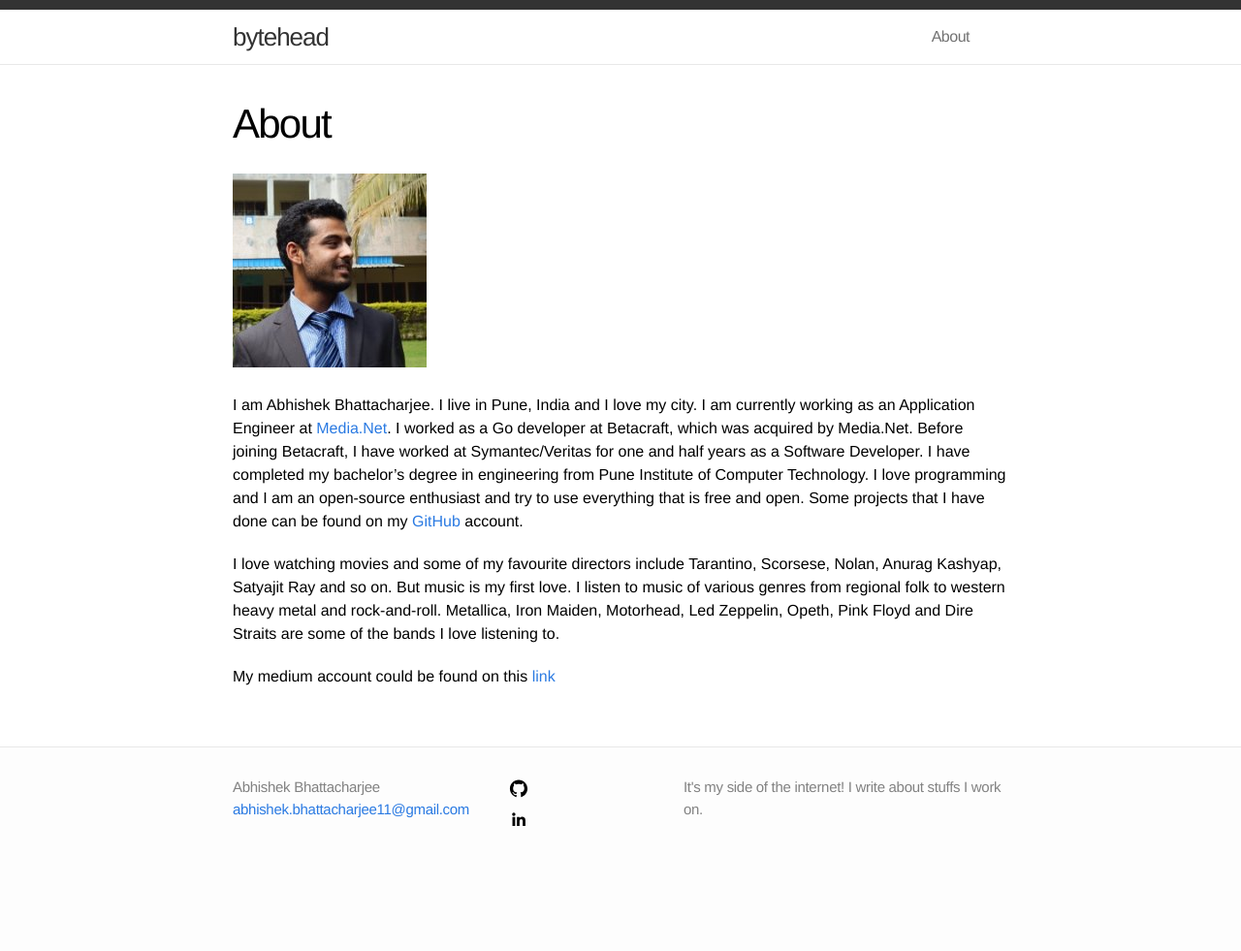
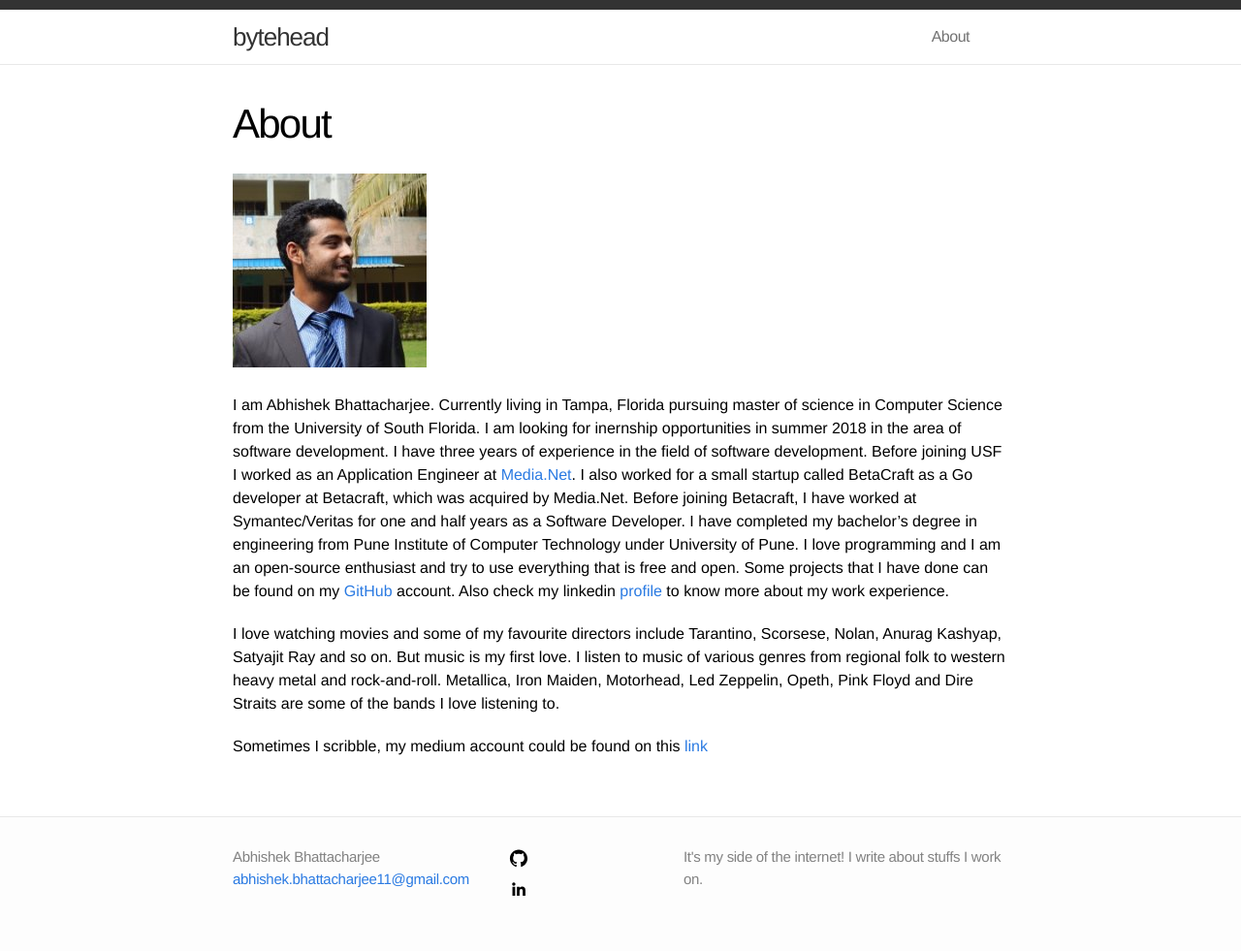
Before and after one commit to abhi11/abhi11.github.io, a Jekyll site: the page built from about.md, in a window 1280 px wide. Shown: the whole page at 97% size. Built offline with Jekyll 4.4.1, drawn with Linux system fonts in a browser that asks for light colours; before the commit the page ends 909 px from its top, so only the background shows below that.

Commit message:
Update about.md

```diff
--- a/about.md
+++ b/about.md
@@ -5,10 +5,10 @@ permalink: /about/
 ---
 ![Profile Pic](https://raw.githubusercontent.com/abhi11/abhi11.github.io/master/_img/profile.jpg)
 
-I am Abhishek Bhattacharjee. I live in Pune, India and I love my city. I am currently working as an Application Engineer at [Media.Net](http://www.media.net/).
-I worked as a Go developer at Betacraft, which was acquired by Media.Net.
-Before joining Betacraft, I have worked at Symantec/Veritas for one and half years as a Software Developer. I have completed my bachelor's degree in engineering from Pune Institute of Computer Technology. I love programming and I am an open-source enthusiast and try to use everything that is free and open. Some projects that I have done can be found on my [GitHub](https://github.com/abhi11) account.
+I am Abhishek Bhattacharjee. Currently living in Tampa, Florida pursuing master of science in Computer Science from the University of South Florida.
+I am looking for inernship opportunities in summer 2018 in the area of software development.
+I have three years of experience in the field of software development. Before joining USF I worked as an Application Engineer at [Media.Net](http://www.media.net/). I also worked for a small startup called BetaCraft as a Go developer at Betacraft, which was acquired by Media.Net. Before joining Betacraft, I have worked at Symantec/Veritas for one and half years as a Software Developer. I have completed my bachelor's degree in engineering from Pune Institute of Computer Technology under University of Pune. I love programming and I am an open-source enthusiast and try to use everything that is free and open. Some projects that I have done can be found on my [GitHub](https://github.com/abhi11) account. Also check my linkedin [profile](https://www.linkedin.com/in/abhishekbhattacharjee11) to know more about my work experience.
 
 I love watching movies and some of my favourite directors include Tarantino, Scorsese, Nolan, Anurag Kashyap, Satyajit Ray and so on. But music is my first love. I listen to music of various genres from regional folk to western heavy metal and rock-and-roll. Metallica, Iron Maiden, Motorhead, Led Zeppelin, Opeth, Pink Floyd and Dire Straits are some of the bands I love listening to.
 
-My medium account could be found on this [link](https://medium.com/@abshk11)
+Sometimes I scribble, my medium account could be found on this [link](https://medium.com/@abshk11)
```
